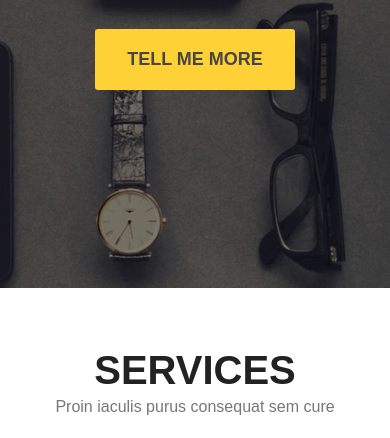
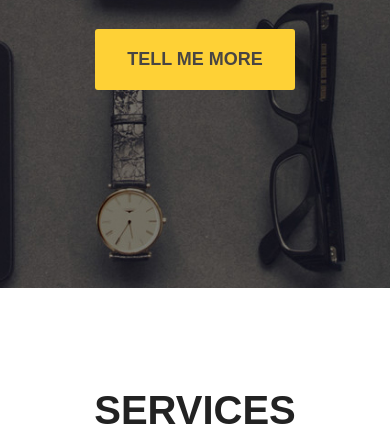
Before and after one commit to Petr791/Golden, a plain HTML site: page index.html in a window 390 px wide. Shown: the part 352-790 px from the top of the page. Drawn offline with Linux system fonts and the light colour scheme.

Commit message:
two step

```diff
--- a/css/style.css
+++ b/css/style.css
@@ -311,7 +311,7 @@
          font-size: 30px;
      }
      .title {
-         padding-top: 85px;
+         padding-top: 100px;
      }
      .header-menu {
          margin-right: 40px;
@@ -431,7 +431,7 @@
          width: 200px;
      }
      .title {
-         padding-top: 60px;
+         padding-top: 100px;
      }
      .services-items {
          margin-top: 34px;
```
